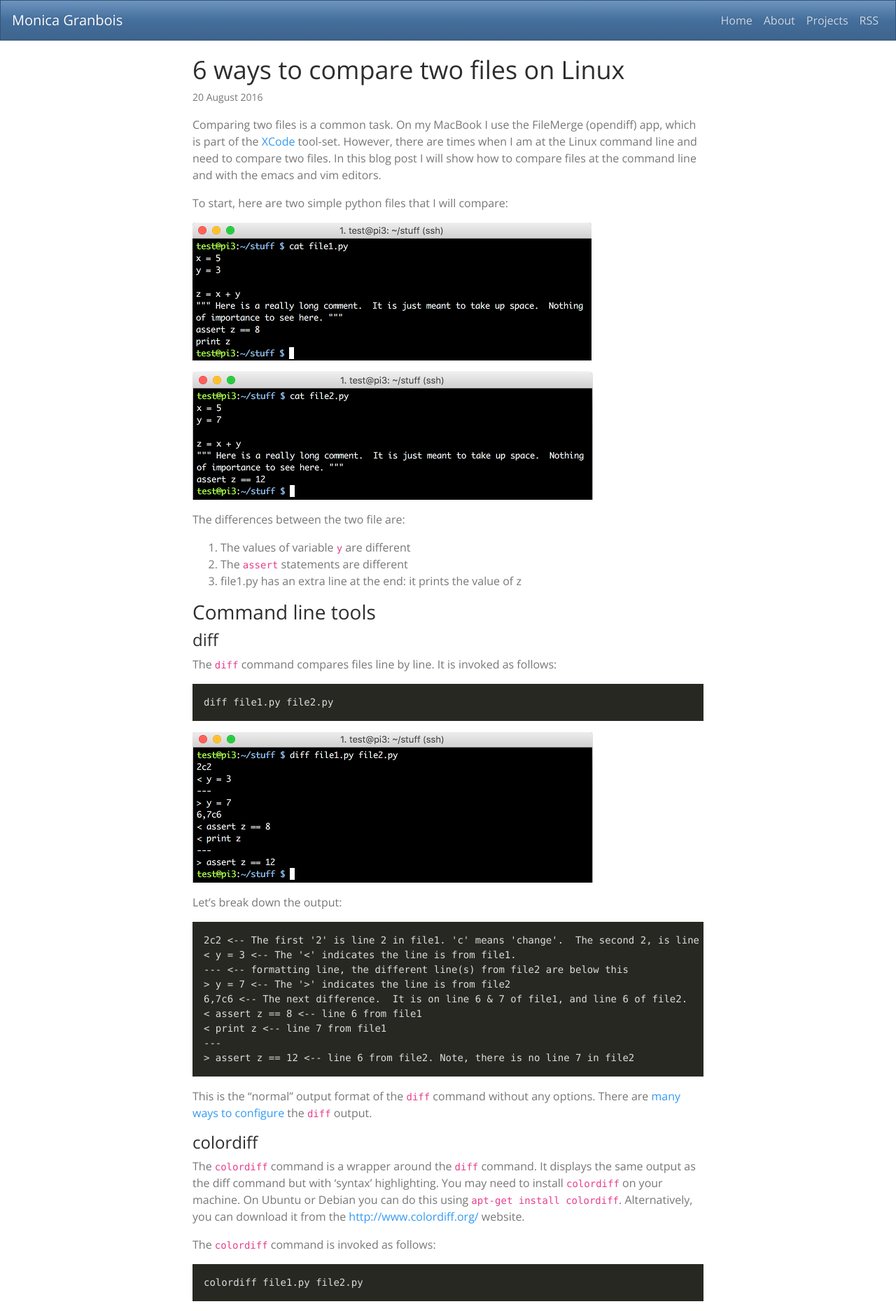
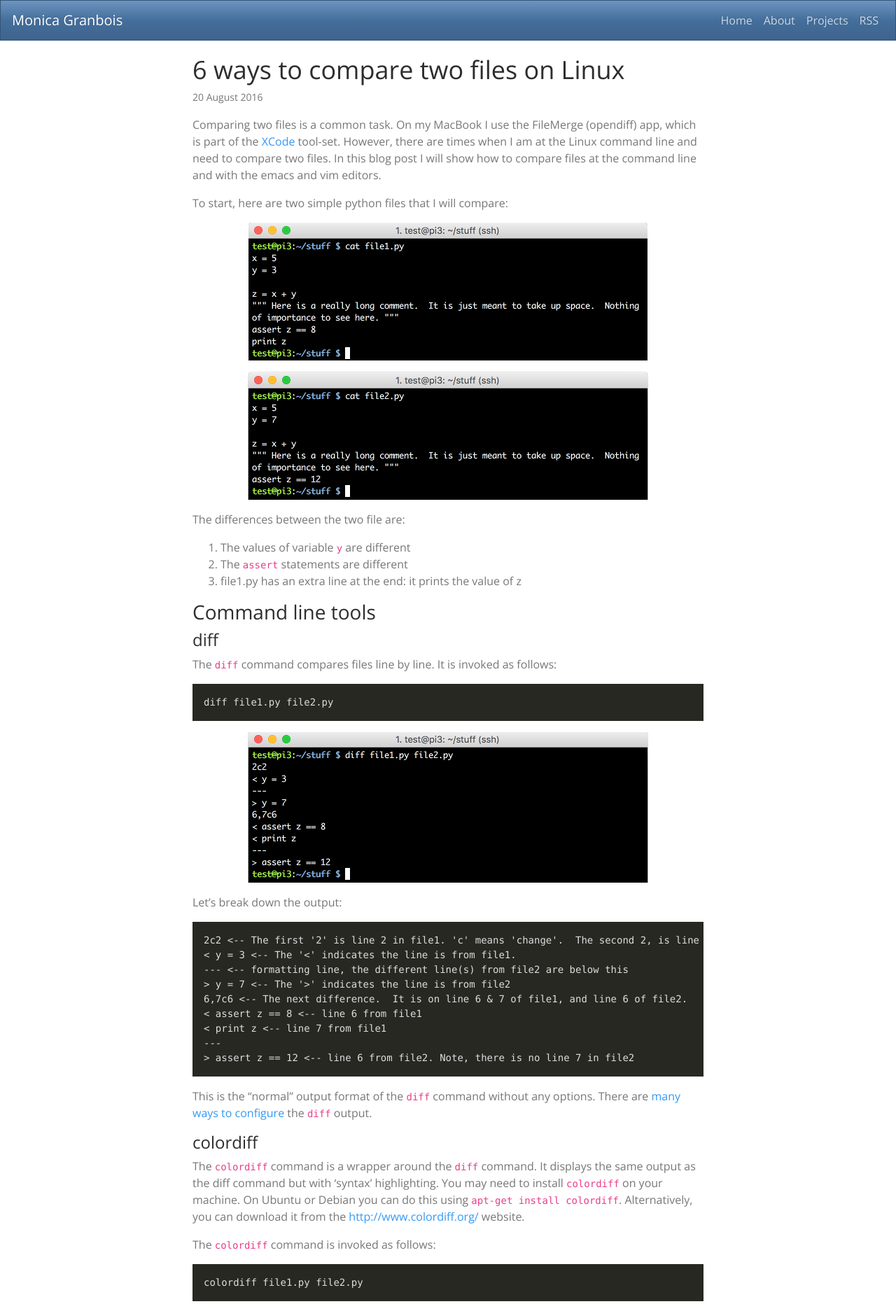
Before and after one commit to MonicaG/MonicaG.github.io, a Jekyll site: the page built from _posts/2016-08-20-comparing-files-on-linux.markdown, in a window 1280 px wide. Shown: the top 1873 px of the page at 70% size. Built offline with Jekyll 4.4.1, drawn with Linux system fonts in a browser that asks for light colours; nearby versions of some CDN libraries; comment, search, counter and statistics services are not loaded.

Commit message:
Updates for bootstrap 4

````diff
--- a/_posts/2016-07-17-perl-locale-issues-on-raspberrypi.markdown
+++ b/_posts/2016-07-17-perl-locale-issues-on-raspberrypi.markdown
@@ -29,7 +29,7 @@ sudo vi /etc/locale.gen
 
 Uncommenting means removing the # mark at the start of a line. Any line that starts with a # is ignored, so removing the mark means the line will be read. Here I have uncommented the en_GB.UTF-8 and en_US.UTF-8 locales:
 
-<img src="/images/locale_warning_locale_gen_file.png" class="img-responsive center-block" alt="editing the /etc/locale.gen file">
+<img src="/images/locale_warning_locale_gen_file.png" class="img-fluid mx-auto d-block" alt="editing the /etc/locale.gen file">
 
 
 Next I ran the following two commands:
@@ -42,9 +42,9 @@ sudo locale-gen
 
 This solved my issue and now Perl does not throw the warning! The output of the two commands are displayed in the screenshots below.
 
-<img src="/images/locale_warning_dpgk-reconfigure.png" class="img-responsive center-block" alt="results of dpkg-reconfigure locales command">
+<img src="/images/locale_warning_dpgk-reconfigure.png" class="img-fluid mx-auto d-block" alt="results of dpkg-reconfigure locales command">
 
-<img src="/images/locale_warning_locale-gen.png" class="img-responsive center-block" alt="results of locale-gen command">
+<img src="/images/locale_warning_locale-gen.png" class="img-fluid mx-auto d-block" alt="results of locale-gen command">
 
 
 I was curious about the <code>dpkg-reconfigure locales</code> and <code>locale-gen</code> commands.  The following is my summary from reading the man pages for those commands.
--- a/_posts/2016-08-20-comparing-files-on-linux.markdown
+++ b/_posts/2016-08-20-comparing-files-on-linux.markdown
@@ -9,10 +9,10 @@ Comparing two files is a common task.  On my MacBook I use the FileMerge (opendi
 
 To start, here are two simple python files that I will compare:
 
-<img src="/images/file_diff_file1.png" class="img-responsive center-block" alt="contents of file1.py">
+<img src="/images/file_diff_file1.png" class="img-fluid mx-auto d-block" alt="contents of file1.py">
 
 
-<img src="/images/file_diff_file2.png" class="img-responsive center-block" alt="contents of file2.py">
+<img src="/images/file_diff_file2.png" class="img-fluid mx-auto d-block" alt="contents of file2.py">
 
 The differences between the two file are:
 
@@ -30,7 +30,7 @@ The <code>diff</code> command compares files line by line.  It is invoked as fol
 diff file1.py file2.py
 ```
 
-<img src="/images/file_diff_diff_command.png" class="img-responsive center-block" alt="output of diff file1.py file2.py command">
+<img src="/images/file_diff_diff_command.png" class="img-fluid mx-auto d-block" alt="output of diff file1.py file2.py command">
 
 Let's break down the output:
 
@@ -59,7 +59,7 @@ The <code>colordiff</code> command is invoked as follows:
 colordiff file1.py file2.py
 ```
 
-<img src="/images/file_diff_colordiff.png" class="img-responsive center-block" alt="output of colordiff file1.py file2.py command">
+<img src="/images/file_diff_colordiff.png" class="img-fluid mx-auto d-block" alt="output of colordiff file1.py file2.py command">
 
 The colour scheme used for highlighting can be changed. The file is located in <code>/etc/colordiffrc</code> but override it in <code>~/.colordiffrc</code>. Alternate colour themes are available at [https://github.com/daveewart/colordiff](https://github.com/daveewart/colordiff)
 
@@ -72,7 +72,7 @@ The <code>cmp</code> command compares two files byte by byte.  If the files are
 cmp file1.py file2.py
 ```
 
-<img src="/images/file_diff_cmp.png" class="img-responsive center-block" alt="output of cmp file1.py file2.py command">
+<img src="/images/file_diff_cmp.png" class="img-fluid mx-auto d-block" alt="output of cmp file1.py file2.py command">
 
 
 It will also report if one file is the prefix of another. What does it mean that one file is a prefix of another? It means the contents of one file are the starting contents of another file.  For example:
@@ -99,14 +99,14 @@ In this example a.txt is a prefix of b.txt.
 cmp a.txt b.txt
 ```
 
-<img src="/images/file_diff_cmp-prefix.png" class="img-responsive center-block" alt="output of cmp a.txt b.txt command">
+<img src="/images/file_diff_cmp-prefix.png" class="img-fluid mx-auto d-block" alt="output of cmp a.txt b.txt command">
 
 
 ### sdiff
 
 The <code>sdiff</code> command does a side by side merge of file difference.  When <code>sdiff</code> is invoked without the --output (-o) option it produces a side-by-side difference.  However, this usage is considered depricated.  <code>diff -y file1 file2</code> should be used instead.  This screen shot shows the output from using <code>diff -y file1 file2</code>.
 
-<img src="/images/file_diff_diff-y.png" class="img-responsive center-block" alt="output of diff -y file1.py file2.py command">
+<img src="/images/file_diff_diff-y.png" class="img-fluid mx-auto d-block" alt="output of diff -y file1.py file2.py command">
 
 
 ## Editors
@@ -126,7 +126,7 @@ Emacs will then provide prompts to enter the file names. At the resulting differ
 * <code>p</code> or <code>DEL</code> - move to the previous difference
 * <code>n</code> or <code>SPACE</code> - move to the next difference
 
-<img src="/images/file_diff_emacs-ediff.png" class="img-responsive center-block" alt="output of using emacs M-x ediff-files command">
+<img src="/images/file_diff_emacs-ediff.png" class="img-fluid mx-auto d-block" alt="output of using emacs M-x ediff-files command">
 
 
 ### vimdiff
@@ -137,7 +137,7 @@ The vim editor lets you compare files too.  Use the following command to view th
 vimdiff file1.py file2.py
 ```
 
-<img src="/images/file_diff_vimdiff.png" class="img-responsive center-block" alt="output of vimdiff file1.py file2.py command">
+<img src="/images/file_diff_vimdiff.png" class="img-fluid mx-auto d-block" alt="output of vimdiff file1.py file2.py command">
 
 
 To view the differences using horizontal splits use the -o argument:
--- a/_posts/2019-08-05-ios-constraint-issues.markdown
+++ b/_posts/2019-08-05-ios-constraint-issues.markdown
@@ -17,17 +17,17 @@ This post is about a problem I had with a UISearchController in an iOS app. The
 <div></div>
 This behaviour occurred because the constraints were not set correctly. The screen in question is a UIViewController that contains a UITableView.  In the head of the UITableView is a UISearchController.  I set the constraints for the UITableView to its superview. In this case, it's the UIViewController's view, which is the entire screen.  Here is what the constraints looked like:
 
-<img src="/media/constraints/wrong_constraints.png" class="img-responsive center-block" alt="image showing the wrong constraints">
+<img src="/media/constraints/wrong_constraints.png" class="img-fluid mx-auto d-block" alt="image showing the wrong constraints">
 
 
 What I needed was to constrain the UITableView to the UIViewController's safe area.  The safe area is the area of the screen that is not obscured by other content.  In the image below, the screen on the left shows the view area. Notice it includes the status bar area.  The screen on the right shows the safe area.  Notice the status bar is outside of the safe area. So pinning my constraints to the view meant the search bar would animate over the status bar.
 
-<img src="/media/constraints/view_and_safe_area.png" class="img-responsive center-block" alt="image showing the view and safe area on an iOS screen">
+<img src="/media/constraints/view_and_safe_area.png" class="img-fluid mx-auto d-block" alt="image showing the view and safe area on an iOS screen">
 
 
 I changed my constraints to be pinned to the safe area instead.  This means the search bar cannot animate to the top of the screen. Here is what the corrected constraints look like:
 
-<img src="/media/constraints/correct_constraints.png" class="img-responsive center-block" alt="image showing the corrected constraints">
+<img src="/media/constraints/correct_constraints.png" class="img-fluid mx-auto d-block" alt="image showing the corrected constraints">
 
 <!-- 16:9 aspect ratio -->
 <div class="embed-responsive embed-responsive-16by9">
--- a/_posts/2020-06-29-swiftui-previewing-localized-text-in-the-canvas.markdown
+++ b/_posts/2020-06-29-swiftui-previewing-localized-text-in-the-canvas.markdown
@@ -36,4 +36,4 @@ The above code assumes that a French `Localizable.strings` file exist with a `gr
 
 The [EnvironmentValues](https://developer.apple.com/documentation/swiftui/environmentvalues) documentation lists all the values that can be set.
 
-<img src="/images/localization.gif" class="img-responsive center-block" alt="Gif showing the Canvas preview switching greeting text between english, french and german.">
+<img src="/images/localization.gif" class="img-fluid mx-auto d-block" alt="Gif showing the Canvas preview switching greeting text between english, french and german.">
````
Also changed, not shown: _posts/2016-07-11-error-package-architecture-arm-does-not-match-system-armhf.markdown (+6 -6 lines), _posts/2020-11-25-autoscaling-pdf-images-on-apple-watchos.markdown (+7 -7 lines).
